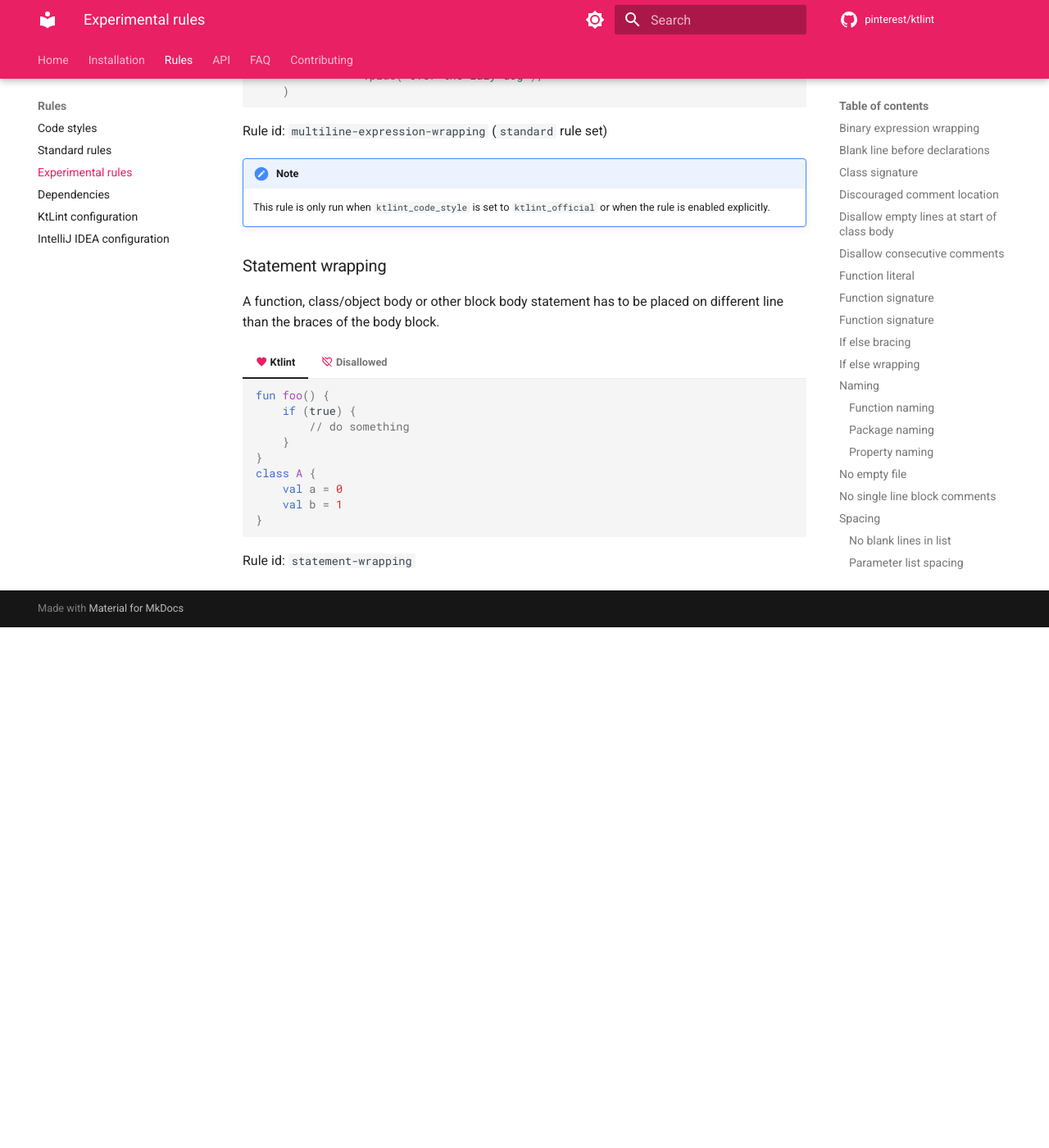
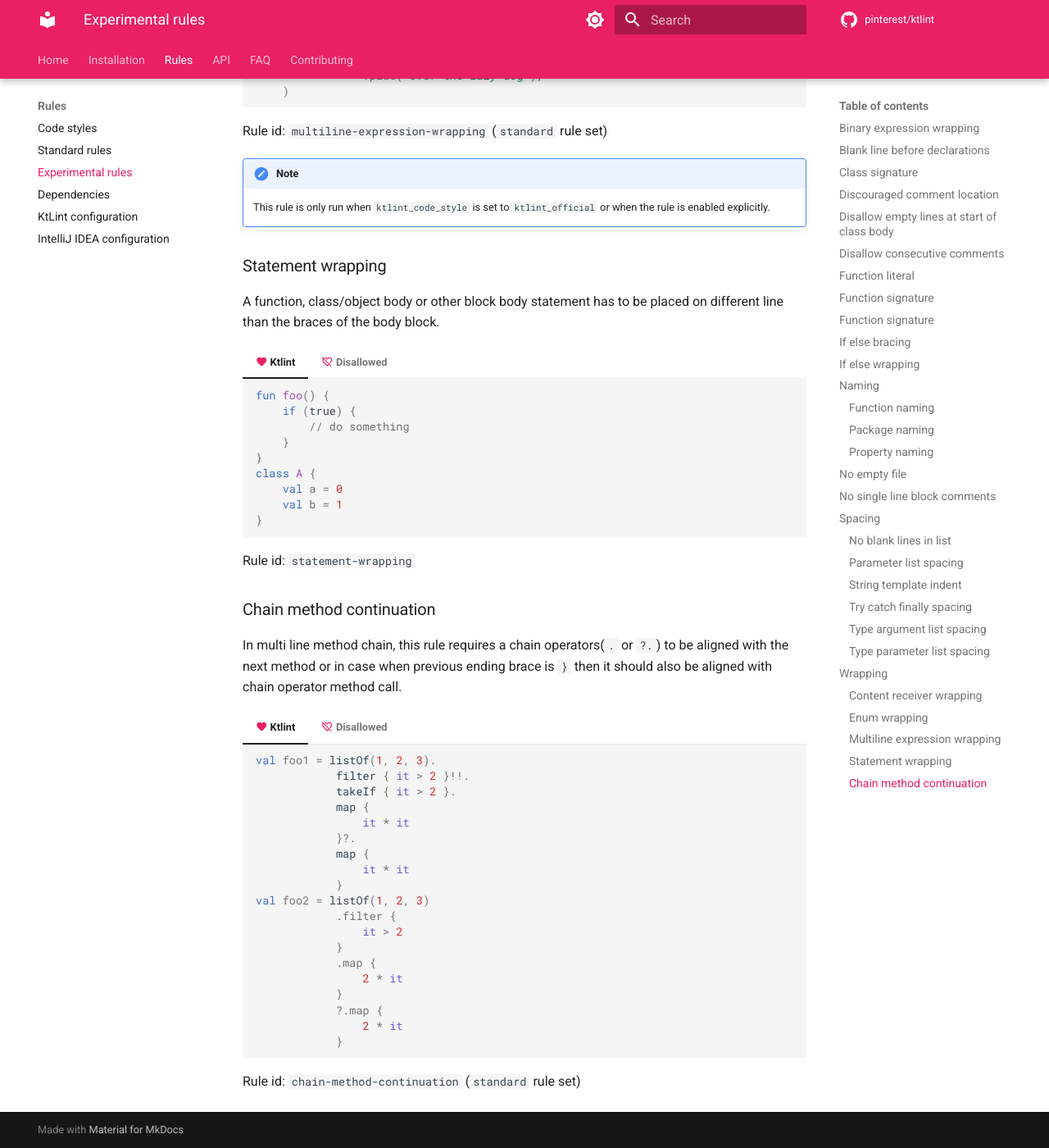
Before and after one commit to pinterest/ktlint, an MkDocs documentation site: the page built from documentation/snapshot/docs/rules/experimental.md, in a window 1280 px wide and 1400 px high, scrolled down 15714 px. Shown: the whole window at 82% size. Built offline with MkDocs 1.6.1 and Material for MkDocs 9.7.7, drawn with Linux system fonts in a browser that asks for light colours; comment, search, counter and statistics services are not loaded; the version menu is left out; before the commit the page ends 16479 px from its top, so only the background shows below that.

Commit message:
Update CHANGELOG.md and experimental.md

````diff
--- a/documentation/snapshot/docs/rules/experimental.md
+++ b/documentation/snapshot/docs/rules/experimental.md
@@ -1220,3 +1220,55 @@
     ```
 
 Rule id: `statement-wrapping`
+
+
+### Chain method continuation
+
+In multi line method chain, this rule requires a chain operators(`.` or `?.`) to be aligned with the next method or in case when previous ending brace is `}` then it should also be aligned with chain operator method call.
+
+=== "[:material-heart:](#) Ktlint"
+
+    ```kotlin
+    val foo1 = listOf(1, 2, 3).
+                filter { it > 2 }!!.
+                takeIf { it > 2 }.
+                map {
+                    it * it
+                }?.
+                map {
+                    it * it
+                }
+    val foo2 = listOf(1, 2, 3)
+                .filter {
+                    it > 2
+                }
+                .map {
+                    2 * it
+                }
+                ?.map {
+                    2 * it
+                }
+    ```
+
+=== "[:material-heart-off-outline:](#) Disallowed"
+
+    ```kotlin
+    val foo1 = listOf(1, 2, 3)
+                .filter { it > 2 }!!
+                .takeIf { it > 2 }
+                .map {
+                    it * it
+                }?.map {
+                    it * it
+                }
+    val foo2 = listOf(1, 2, 3)
+                .filter {
+                    it > 2
+                }.map {
+                    2 * it
+                }?.map {
+                    2 * it
+                }
+    ```
+
+Rule id: `chain-method-continuation` (`standard` rule set)
````
Also changed, not shown: documentation/release-latest/docs/rules/experimental.md (+51 -0 lines), CHANGELOG.md.
